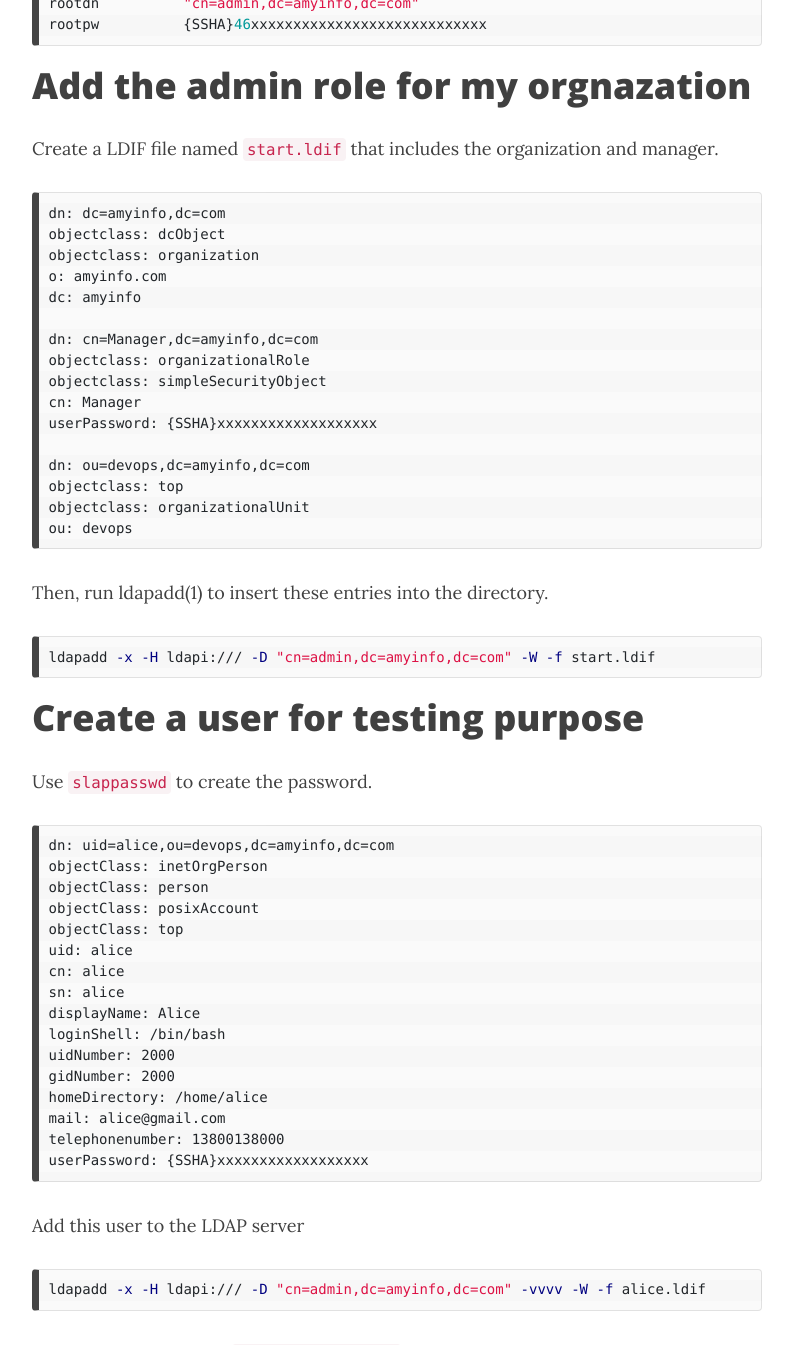
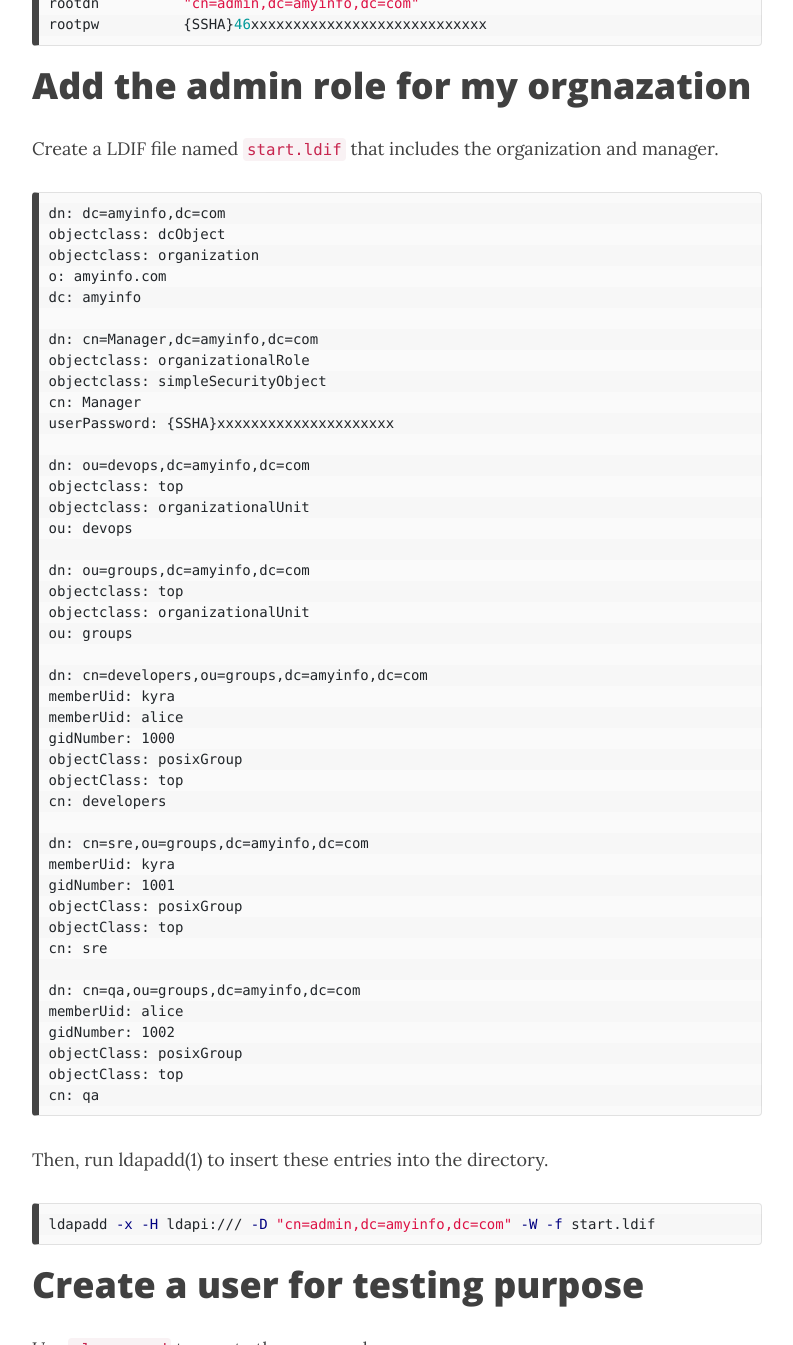
Before and after one commit to magichuihui/magichuihui.github.io, a Jekyll site: the page built from _posts/2024-05-30-openldap-on-openwrt.md, in a window 1280 px wide and 1400 px high, scrolled down 871 px, cut to the strip 55-1400 px from the top of the window. Shown: the whole strip, without its empty margins (243-1036 px from the left). Built offline with Jekyll 4.4.1, drawn with Linux system fonts in a browser that asks for light colours; comment, search, counter and statistics services are not loaded; some of the changed text lies outside the part shown.

Commit message:
feat: Add LDAP groups for user Alice

````diff
--- a/_posts/2024-05-30-openldap-on-openwrt.md
+++ b/_posts/2024-05-30-openldap-on-openwrt.md
@@ -49,12 +49,39 @@ dn: cn=Manager,dc=amyinfo,dc=com
 objectclass: organizationalRole
 objectclass: simpleSecurityObject
 cn: Manager
-userPassword: {SSHA}xxxxxxxxxxxxxxxxxxx
+userPassword: {SSHA}xxxxxxxxxxxxxxxxxxxxx
 
 dn: ou=devops,dc=amyinfo,dc=com
 objectclass: top
 objectclass: organizationalUnit
 ou: devops
+
+dn: ou=groups,dc=amyinfo,dc=com
+objectclass: top
+objectclass: organizationalUnit
+ou: groups
+
+dn: cn=developers,ou=groups,dc=amyinfo,dc=com
+memberUid: kyra
+memberUid: alice
+gidNumber: 1000
+objectClass: posixGroup
+objectClass: top
+cn: developers
+
+dn: cn=sre,ou=groups,dc=amyinfo,dc=com
+memberUid: kyra
+gidNumber: 1001
+objectClass: posixGroup
+objectClass: top
+cn: sre
+
+dn: cn=qa,ou=groups,dc=amyinfo,dc=com
+memberUid: alice
+gidNumber: 1002
+objectClass: posixGroup
+objectClass: top
+cn: qa
 ```
 
 Then, run ldapadd(1) to insert these entries into the directory.
@@ -83,8 +110,7 @@ gidNumber: 2000
 homeDirectory: /home/alice
 mail: alice@gmail.com
 telephonenumber: 13800138000
-userPassword: {SSHA}xxxxxxxxxxxxxxxxxx
-```
+userPassword: {SSHA}xxxxxxxxxxxxxxxxxxx
 
 Add this user to the LDAP server
 
@@ -96,4 +122,7 @@ Fetch information from `dc=amyinfo,dc=com`
 
 ```bash
 ldapsearch -x -W -D "cn=Manager,dc=amyinfo,dc=com" -H ldapi:/// -b "dc=amyinfo,dc=com"
+
+# Fetch groups of Alice
+ldapsearch -x -W -D "cn=Manager,dc=amyinfo,dc=com" -H ldapi:/// -b "ou=groups,dc=amyinfo,dc=com" "(&(objectClass=posixGroup) (memberUid=alice))"
 ```
````
